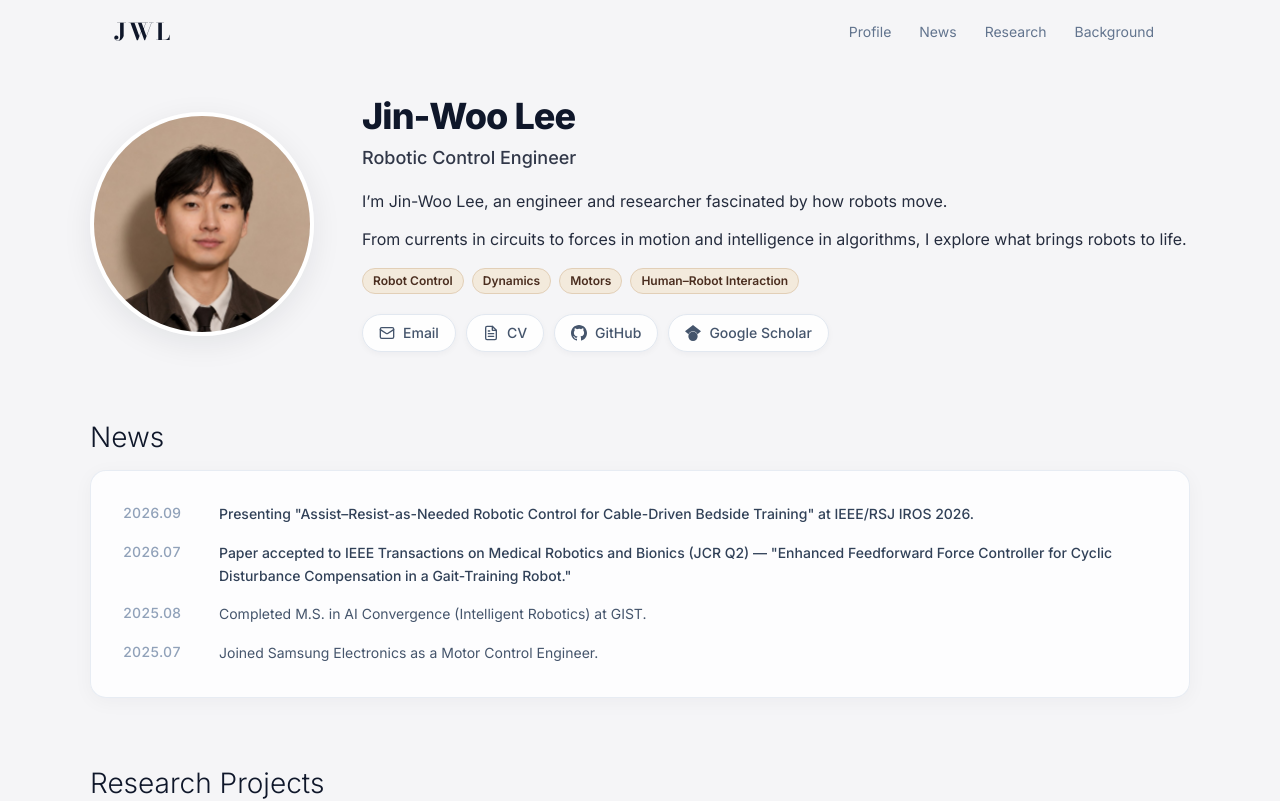
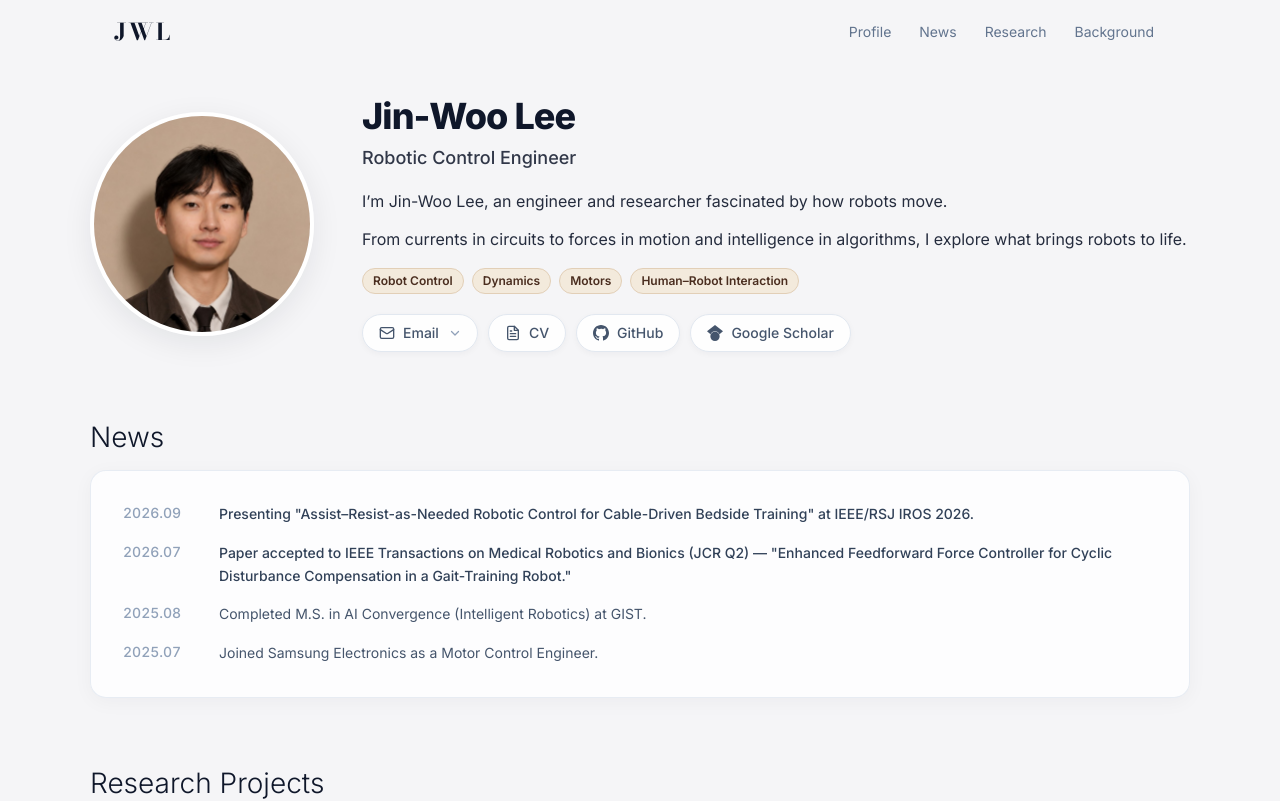
Before and after one commit to ok701/ok701.github.io, a Next.js app: page / in a window 1280 px wide. Shown: the top 801 px of the page. Built offline with nearby package versions, Linux system fonts and the light colour scheme.

Commit message:
feat: add email popover with copy and web Gmail options

```diff
--- a/src/components/SocialLinks.tsx
+++ b/src/components/SocialLinks.tsx
@@ -1,3 +1,6 @@
+'use client';
+
+import { useState, useRef, useEffect } from 'react';
 import { SocialLink } from '@/types';
 
 const icons: Record<SocialLink['icon'], React.ReactNode> = {
@@ -38,20 +41,156 @@ interface SocialLinksProps {
 }
 
 export default function SocialLinks({ links }: SocialLinksProps) {
+  const [isEmailOpen, setIsEmailOpen] = useState(false);
+  const [copied, setCopied] = useState(false);
+  const emailRef = useRef<HTMLDivElement>(null);
+
+  useEffect(() => {
+    function handleClickOutside(event: MouseEvent) {
+      if (emailRef.current && !emailRef.current.contains(event.target as Node)) {
+        setIsEmailOpen(false);
+      }
+    }
+    document.addEventListener('mousedown', handleClickOutside);
+    return () => {
+      document.removeEventListener('mousedown', handleClickOutside);
+    };
+  }, []);
+
+  const handleCopy = async (email: string) => {
+    try {
+      await navigator.clipboard.writeText(email);
+      setCopied(true);
+      setTimeout(() => setCopied(false), 2000);
+    } catch {
+      // Fallback
+      const textarea = document.createElement('textarea');
+      textarea.value = email;
+      document.body.appendChild(textarea);
+      textarea.select();
+      document.execCommand('copy');
+      document.body.removeChild(textarea);
+      setCopied(true);
+      setTimeout(() => setCopied(false), 2000);
+    }
+  };
+
   return (
-    <div className="flex flex-wrap gap-2.5">
-      {links.map((link) => (
+    <div className="flex flex-wrap gap-2.5 items-center">
+      {links.map((link) => {
+        if (link.icon === 'email') {
+          const emailAddress = link.url.replace(/^mailto:/, '');
+
+          return (
+            <div key={link.label} className="relative inline-block" ref={emailRef}>
+              <button
+                type="button"
+                onClick={() => setIsEmailOpen(!isEmailOpen)}
+                aria-expanded={isEmailOpen}
+                aria-haspopup="true"
+                className={`inline-flex items-center gap-2 px-4 py-2 rounded-full text-sm font-medium transition-all duration-200 cursor-pointer ${
+                  isEmailOpen
+                    ? 'bg-slate-900 text-white shadow-md'
+                    : 'text-slate-600 bg-white/90 border border-slate-200 shadow-[0_2px_6px_rgba(15,23,42,0.04)] hover:bg-white hover:text-slate-900 hover:border-slate-300 hover:shadow-[0_4px_12px_rgba(15,23,42,0.08)] hover:-translate-y-0.5'
+                }`}
+              >
+                {icons[link.icon]}
+                <span>{link.label}</span>
+                <svg
+                  className={`w-3 h-3 ml-0.5 text-slate-400 transition-transform duration-200 ${
+                    isEmailOpen ? 'rotate-180 text-white' : ''
+                  }`}
+                  fill="none"
+                  viewBox="0 0 24 24"
+                  stroke="currentColor"
+                  strokeWidth="2.5"
+                >
+                  <path strokeLinecap="round" strokeLinejoin="round" d="M19 9l-7 7-7-7" />
+                </svg>
+              </button>
+
+              {isEmailOpen && (
+                <div className="absolute left-0 mt-2 w-72 rounded-2xl bg-white/95 backdrop-blur-md p-3 shadow-2xl border border-slate-200/90 z-50 animate-in fade-in zoom-in-95 duration-150">
+                  {/* 이메일 주소 & 원클릭 복사 버튼 */}
+                  <div className="flex items-center justify-between gap-2 p-2 bg-slate-50/90 rounded-xl border border-slate-200/70 mb-2">
+                    <span className="text-xs font-mono font-medium text-slate-700 truncate select-all px-1">
+                      {emailAddress}
+                    </span>
+                    <button
+                      type="button"
+                      onClick={() => handleCopy(emailAddress)}
+                      className={`flex items-center gap-1 px-2.5 py-1.5 rounded-lg text-xs font-semibold transition-all duration-150 cursor-pointer ${
+                        copied
+                          ? 'bg-emerald-600 text-white shadow-sm'
+                          : 'bg-white text-slate-700 border border-slate-200 shadow-sm hover:bg-slate-100 hover:text-slate-900'
+                      }`}
+                    >
+                      {copied ? (
+                        <>
+                          <svg className="w-3.5 h-3.5" viewBox="0 0 24 24" fill="none" stroke="currentColor" strokeWidth="2.5" strokeLinecap="round" strokeLinejoin="round">
+                            <polyline points="20 6 9 17 4 12" />
+                          </svg>
+                          <span>Copied!</span>
+                        </>
+                      ) : (
+                        <>
+                          <svg className="w-3.5 h-3.5 text-slate-500" viewBox="0 0 24 24" fill="none" stroke="currentColor" strokeWidth="2" strokeLinecap="round" strokeLinejoin="round">
+                            <rect x="9" y="9" width="13" height="13" rx="2" ry="2" />
+                            <path d="M5 15H4a2 2 0 0 1-2-2V4a2 2 0 0 1 2-2h9a2 2 0 0 1 2 2v1" />
+                          </svg>
+                          <span>Copy</span>
+                        </>
+                      )}
+                    </button>
+                  </div>
+
+                  {/* 외부 연결 옵션 */}
+                  <div className="flex flex-col gap-1 text-xs">
+                    <a
+                      href={`https://mail.google.com/mail/?view=cm&fs=1&to=${emailAddress}`}
+                      target="_blank"
+                      rel="noopener noreferrer"
+                      onClick={() => setIsEmailOpen(false)}
+                      className="flex items-center gap-2.5 px-3 py-2 rounded-xl text-slate-700 hover:bg-slate-100 hover:text-slate-900 transition-colors"
+                    >
+                      <svg className="w-4 h-4 text-red-500 flex-shrink-0" viewBox="0 0 24 24" fill="currentColor">
+                        <path d="M24 5.457v13.909c0 .904-.732 1.636-1.636 1.636h-3.819V11.73L12 16.64l-6.545-4.91v9.272H1.636A1.636 1.636 0 0 1 0 19.366V5.457c0-2.023 2.309-3.178 3.927-1.964L5.455 4.64 12 9.548l6.545-4.91 1.528-1.145C21.69 2.28 24 3.434 24 5.457z"/>
+                      </svg>
+                      <span className="font-medium">웹 Gmail로 작성</span>
+                      <span className="ml-auto text-[10px] text-slate-400">새 탭 ↗</span>
+                    </a>
+
+                    <a
+                      href={link.url}
+                      onClick={() => setIsEmailOpen(false)}
+                      className="flex items-center gap-2.5 px-3 py-2 rounded-xl text-slate-600 hover:bg-slate-100 hover:text-slate-900 transition-colors"
+                    >
+                      <svg className="w-4 h-4 text-slate-500 flex-shrink-0" viewBox="0 0 24 24" fill="none" stroke="currentColor" strokeWidth="2" strokeLinecap="round" strokeLinejoin="round">
+                        <rect x="2" y="4" width="20" height="16" rx="2" />
+                        <path d="m22 7-8.97 5.7a1.94 1.94 0 0 1-2.06 0L2 7" />
+                      </svg>
+                      <span className="font-medium">기본 메일 앱 실행</span>
+                    </a>
+                  </div>
+                </div>
+              )}
+            </div>
+          );
+        }
+
+        return (
           <a
             key={link.label}
             href={link.url}
-          target={link.url.startsWith('mailto:') || link.url.startsWith('/') ? undefined : '_blank'}
-          rel={link.url.startsWith('mailto:') || link.url.startsWith('/') ? undefined : 'noopener noreferrer'}
+            target={link.url.startsWith('/') ? undefined : '_blank'}
+            rel={link.url.startsWith('/') ? undefined : 'noopener noreferrer'}
             className="inline-flex items-center gap-2 px-4 py-2 rounded-full text-sm font-medium text-slate-600 bg-white/90 border border-slate-200 shadow-[0_2px_6px_rgba(15,23,42,0.04)] hover:bg-white hover:text-slate-900 hover:border-slate-300 hover:shadow-[0_4px_12px_rgba(15,23,42,0.08)] hover:-translate-y-0.5 transition-all duration-200"
           >
             {icons[link.icon]}
             {link.label}
           </a>
-      ))}
+        );
+      })}
     </div>
   );
 }
```
Lines whose indentation alone changed are shown as unchanged.
